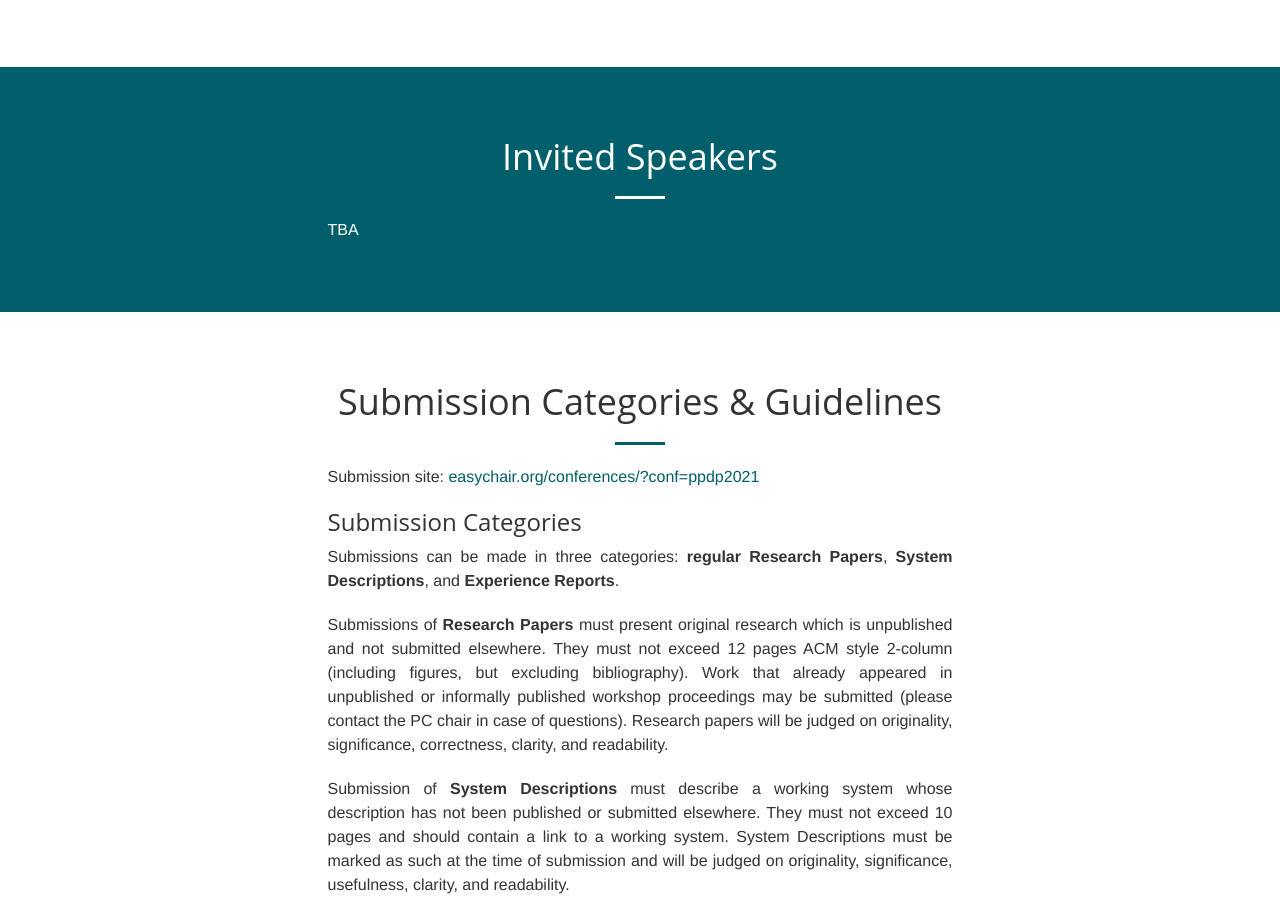
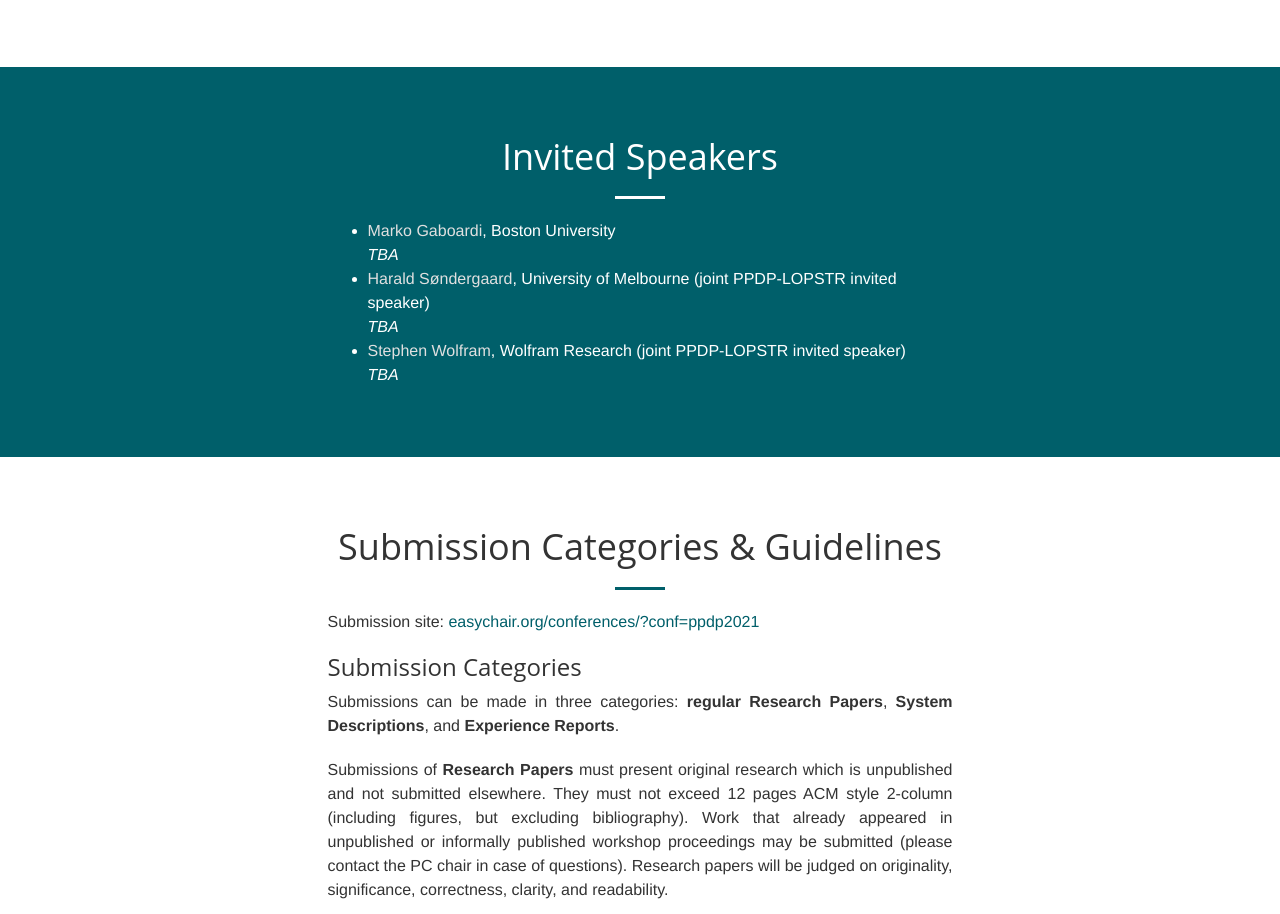
Before and after one commit to ppdp2021/ppdp2021.github.io, a plain HTML site: page index.html in a window 1280 px wide. Shown: the part 1858-2772 px from the top of the page. Drawn offline with Linux system fonts and the light colour scheme; a web font is replaced by a local one.

Commit message:
invited speakers'

```diff
--- a/index.html
+++ b/index.html
@@ -190,8 +190,24 @@
             <div class="col-lg-6 col-lg-offset-3 col-md-8 col-md-offset-2  col-sm-10 col-sm-offset-1 ">
                <h1 class="text-center">Invited Speakers</h1>
                <hr class="light">
-               TBA
                <ul class="light">
+                  <li>
+                     <span class="light"><a href="https://cs-people.bu.edu/gaboardi/">Marko Gaboardi</a>, Boston University</span>
+                     <br>
+                     <span class="title">TBA</span>
+                  </li>
+                  <li>
+                     <span class="light"><a href="https://people.eng.unimelb.edu.au/harald/">Harald Søndergaard</a>, University of Melbourne
+                     (joint PPDP-LOPSTR invited speaker)</span>
+                     <br>
+                     <span class="title">TBA</span>
+                  </li>
+                  <li>
+                     <span class="light"><a href="https://www.stephenwolfram.com/">Stephen Wolfram</a>, Wolfram Research
+                     (joint PPDP-LOPSTR invited speaker)</span>
+                     <br>
+                     <span class="title">TBA</span>
+                  </li>
                </ul>
             </div>
          </div>
```
